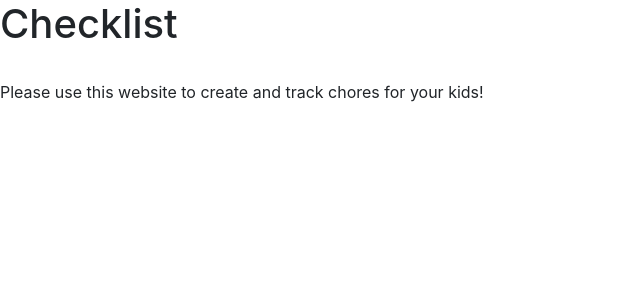
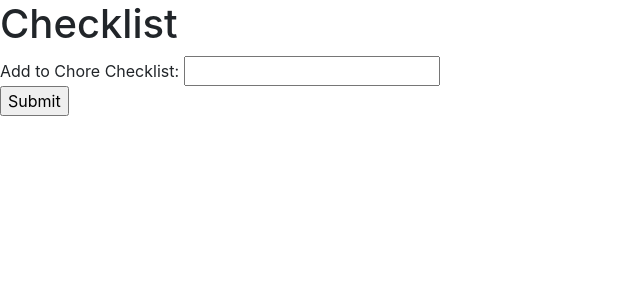
Before and after one commit to catonsun/cs329e-3, a Flask app: page /checklist in a window 1280 px wide. Shown: the top 300 px of the page, without its empty margins (0-640 px from the left). Run offline with Flask 2, Linux system fonts and the light colour scheme; some libraries are stand-ins or nearby versions.

Commit message:
textfield for checklist
still need to do php stuff to display text and what not

```diff
--- a/TEMPLATES/checklist.html
+++ b/TEMPLATES/checklist.html
@@ -2,5 +2,10 @@
 
 {% block body %}
     <h1>Checklist</h1>
-        <br> <text>Please use this website to create and track chores for your kids!</text> <br> <br>
+<form action="/checklist" method="post" enctype="multipart/form-data">
+    Add to Chore Checklist:
+    <input type="text" name="Chore" required>
+    <br>
+    <input type="submit" value="Submit">
+</form>
 {% endblock %}
--- a/TEMPLATES/home.html
+++ b/TEMPLATES/home.html
@@ -17,7 +17,7 @@
     </style>
     <center><h1>Welcome to Chore Tracker!</h1>
         <br> <text>Please use this website to create and track chores for your kids!</text> <br> <br>
-        <a href = "login.html" class = button> Click Here to Login </a>
+        <button class = button> <a href = "/login"> Click Here to Login </a></button>
         <br>
         <a href="/upload">Click Here to Add a Chore</a>
         <br>
--- a/app.py
+++ b/app.py
@@ -88,8 +88,12 @@ def delete():
         return redirect(url_for('index'))
     return render_template("delete.html")
 
-@app.route("/checklist")
+@app.route("/checklist", methods=['POST', 'GET'])
 def checklist():
+    choreList = []
+    if request.method == 'POST':
+        checkChore = request.form["Chore"]
+        choreList.append(checkChore)
     return render_template("checklist.html")
 
 
```
